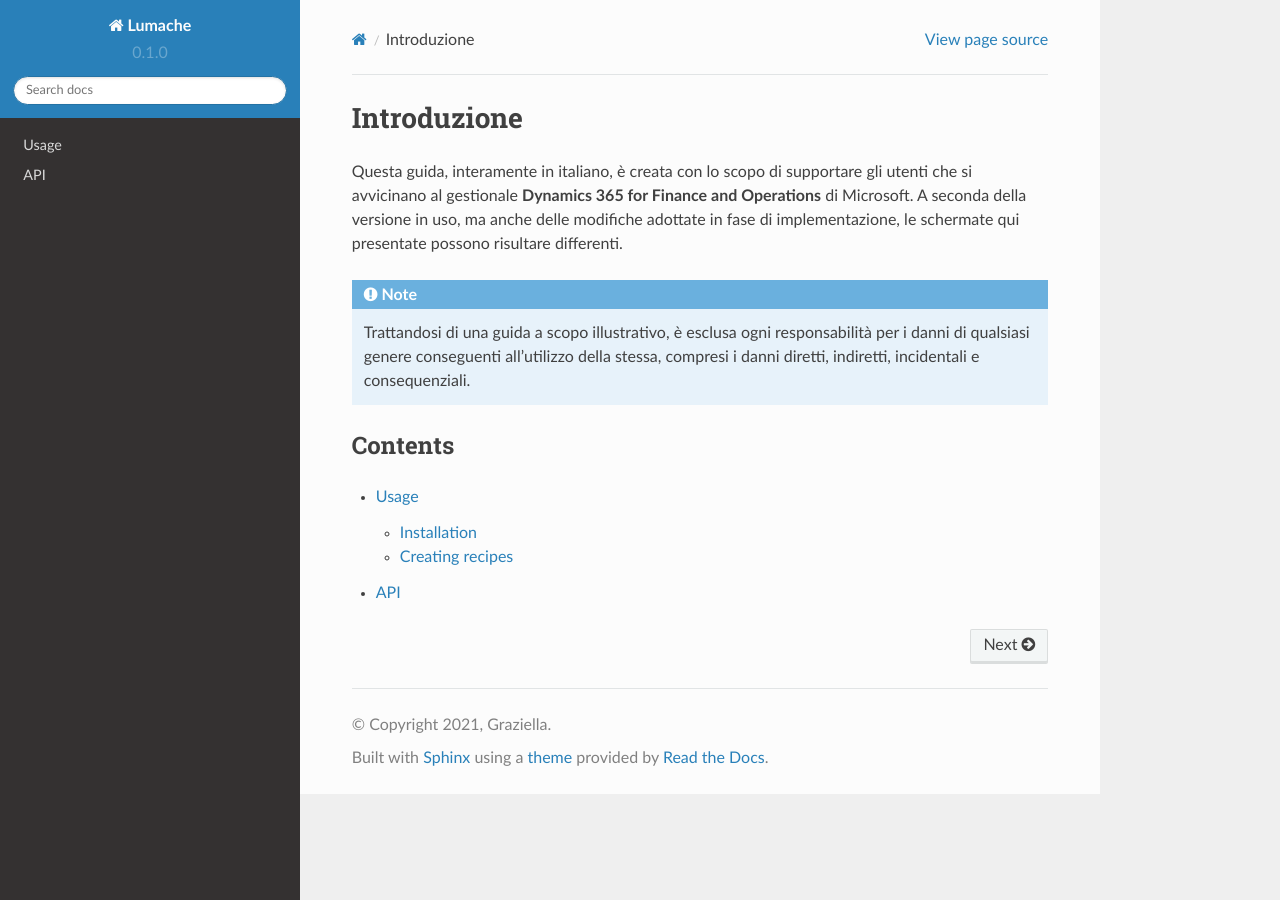
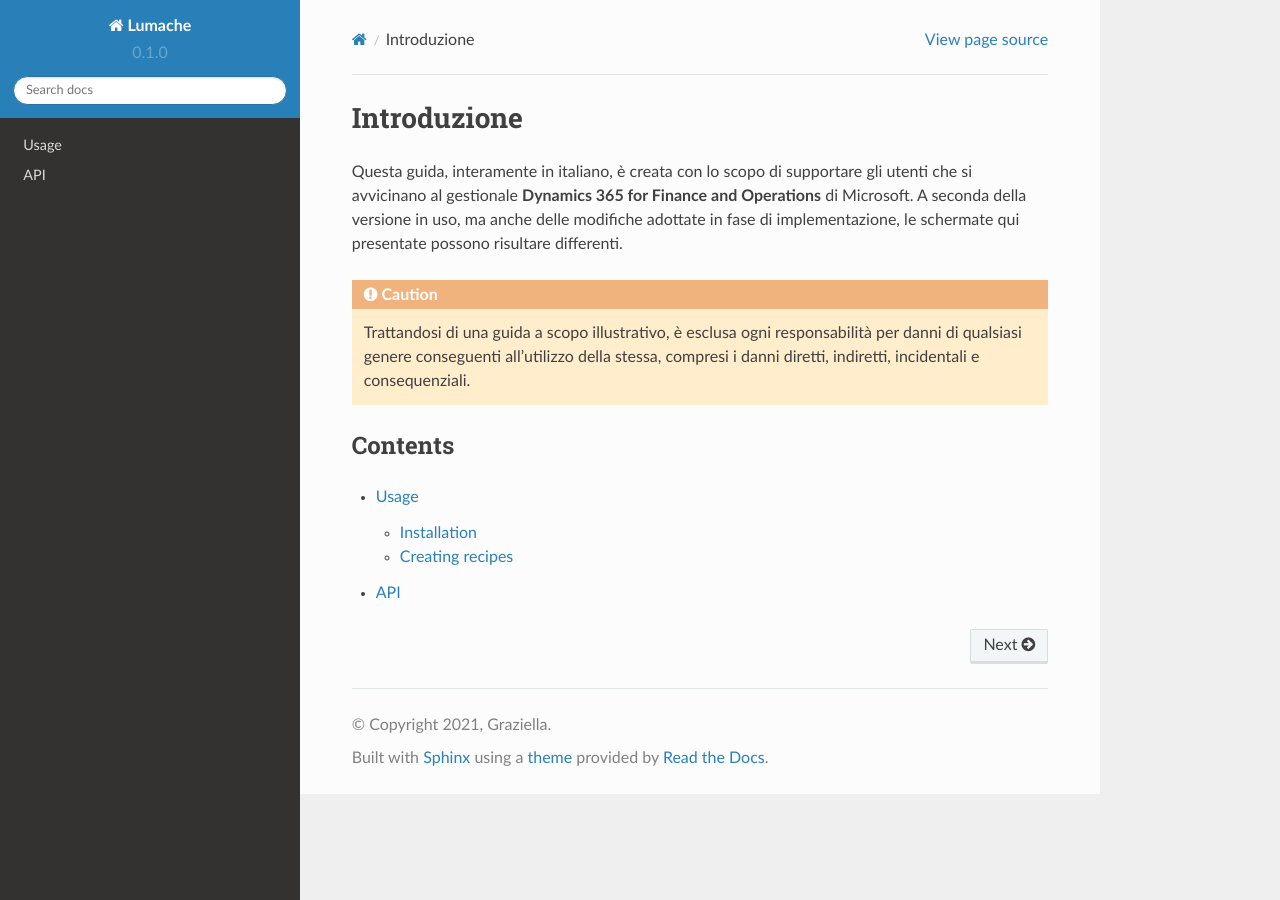
Before and after one commit to andreagavazzi/Dynamics365FO, a Sphinx documentation site: the page built from docs/source/index.rst, in a window 1280 px wide. Built offline with Sphinx 7.4.7 and the Read the Docs theme 2.0.0, drawn with Linux system fonts in a browser that asks for light colours; some of the changed lines change nothing that is shown.

Commit message:
Update index.rst

```diff
--- a/docs/source/index.rst
+++ b/docs/source/index.rst
@@ -4,7 +4,7 @@ Introduzione
 Questa guida, interamente in italiano, è creata con lo scopo di supportare gli utenti che si avvicinano al gestionale **Dynamics 365 for Finance and Operations** di Microsoft.
 A seconda della versione in uso, ma anche delle modifiche adottate in fase di implementazione, le schermate qui presentate possono risultare differenti.
 
-.. Note:: Trattandosi di una guida a scopo illustrativo, è esclusa ogni responsabilità per i danni di qualsiasi genere conseguenti all’utilizzo della stessa, compresi i danni diretti, indiretti, incidentali e consequenziali.
+.. Caution:: Trattandosi di una guida a scopo illustrativo, è esclusa ogni responsabilità per danni di qualsiasi genere conseguenti all’utilizzo della stessa, compresi i danni diretti, indiretti, incidentali e consequenziali.
 
 
 Contents
```
